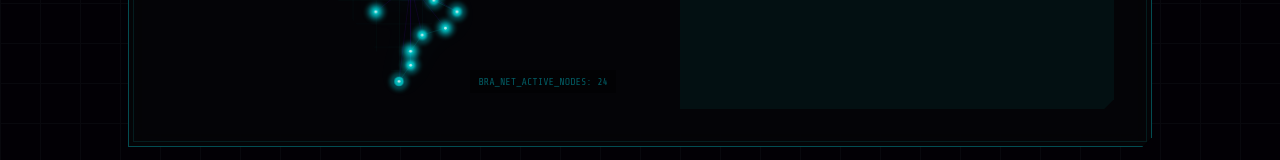
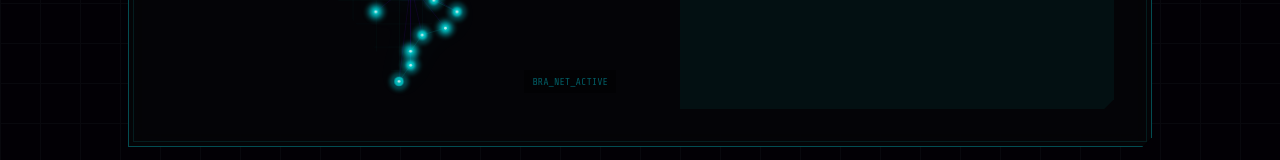
Before and after one commit to mateusgorin/Gorinsolucoes, a React (Vite) app: page / in a window 1280 px wide. Shown: the part 5575-5735 px from the top of the page. Built offline with nearby package versions, Linux system fonts and the light colour scheme.

Commit message:
Add files via upload

```diff
--- a/components/Contact.tsx
+++ b/components/Contact.tsx
@@ -1,4 +1,3 @@
-
 import React, { useState } from 'react';
 import { SectionHeading } from './ui/SectionHeading';
 import { Instagram, MapPin, Radio } from 'lucide-react';
@@ -185,7 +184,7 @@ export const Contact: React.FC = () => {
                       })}
                    </svg>
                    <div className="absolute bottom-0 right-0 text-[10px] font-mono text-cyber-primary/40 bg-cyber-black/50 px-2 py-1 backdrop-blur-sm">
-                     BRA_NET_ACTIVE_NODES: {mapPoints.length}
+                     BRA_NET_ACTIVE
                    </div>
                 </div>
               </div>
--- a/index.html
+++ b/index.html
@@ -174,13 +174,13 @@
 <script type="importmap">
 {
   "imports": {
+    "lucide-react": "https://esm.sh/lucide-react@^0.562.0",
     "react/": "https://esm.sh/react@^19.2.3/",
     "react": "https://esm.sh/react@^19.2.3",
-    "@vitejs/plugin-react": "https://esm.sh/@vitejs/plugin-react@^5.1.2",
+    "react-dom/": "https://esm.sh/react-dom@^19.2.3/",
     "vite": "https://esm.sh/vite@^7.3.0",
-    "react-dom/": "https://esm.sh/react-dom@^19.2.3/",
-    "lucide-react": "https://esm.sh/lucide-react@^0.561.0",
-    "framer-motion": "https://esm.sh/framer-motion@^12.23.26"
+    "framer-motion": "https://esm.sh/framer-motion@^12.23.26",
+    "@vitejs/plugin-react": "https://esm.sh/@vitejs/plugin-react@^5.1.2"
   }
 }
 </script>
```
